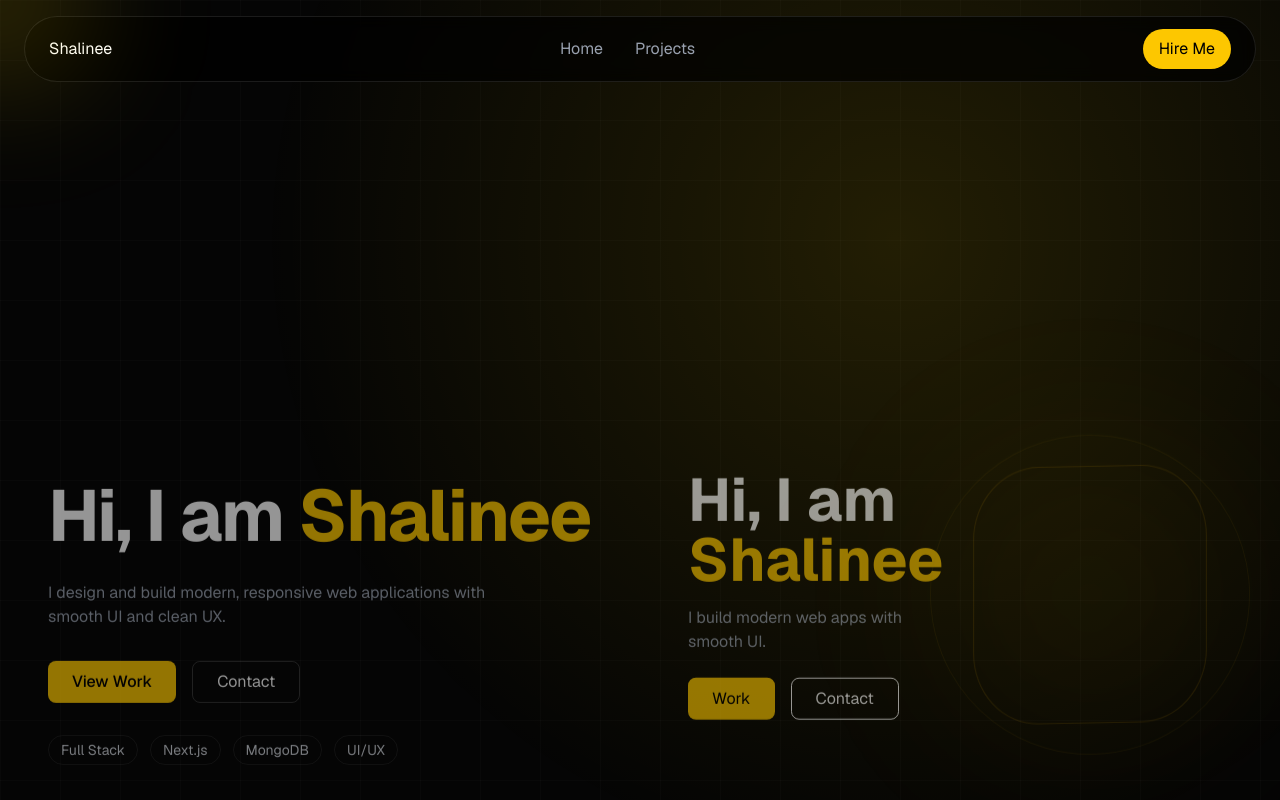
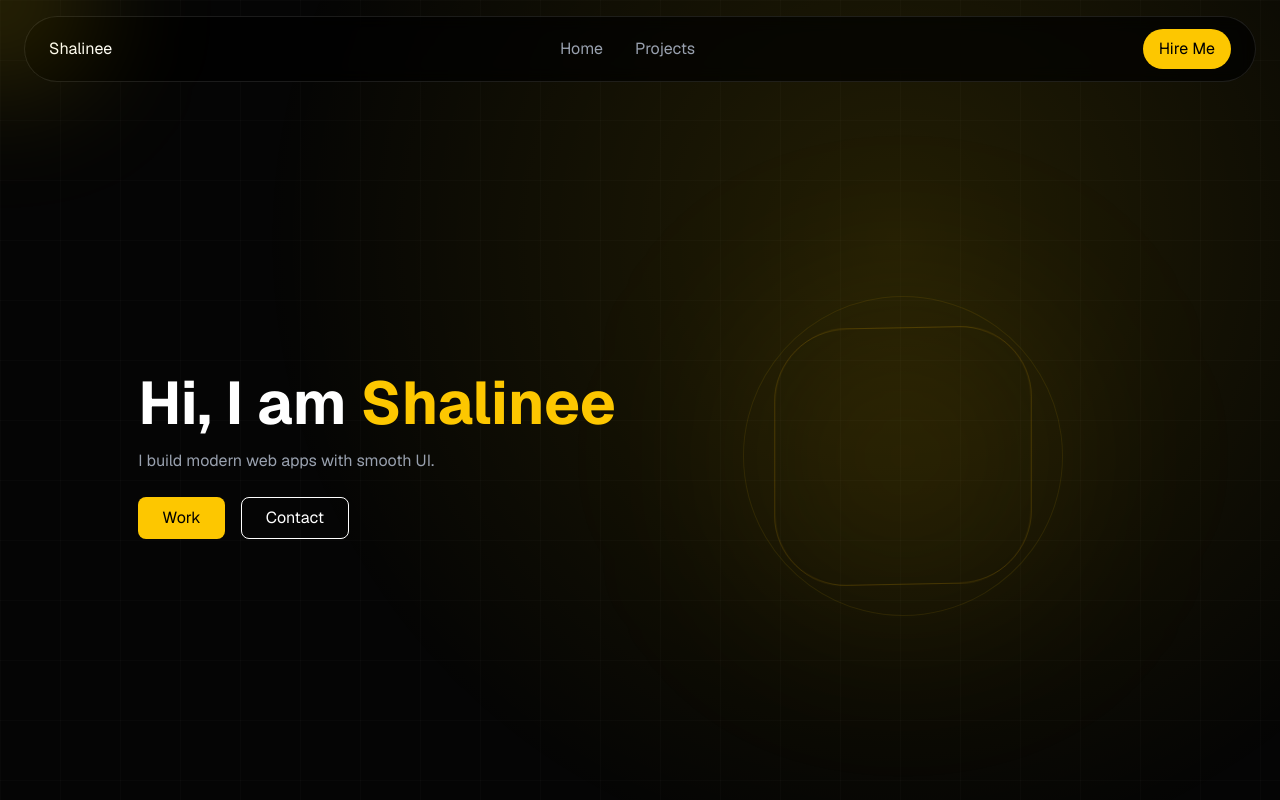
Before and after one commit to Shalineeeweeee/portfolio, a Next.js app: page / in a window 1280 px wide. Shown: the top 800 px of the page. Built offline with nearby package versions, Linux system fonts and the light colour scheme.

Commit message:
updating front page

```diff
--- a/app/layout.tsx
+++ b/app/layout.tsx
@@ -5,21 +5,34 @@ import CursorGlow from "./components/CursorGlow";
 import SmoothScroll from "./components/SmoothScroll";
 import Navbar from "./components/Navbar";
 
-const geist = Geist({ subsets: ["latin"], variable: "--font-geist-sans" });
+const geist = Geist({
+  subsets: ["latin"],
+  variable: "--font-geist-sans",
+});
 
-export default function RootLayout({ children }: { children: React.ReactNode }) {
+export default function RootLayout({
+  children,
+}: {
+  children: React.ReactNode;
+}) {
   return (
     <html lang="en" className={geist.variable}>
-      <body className="overflow-x-hidden">
+      <body className="bg-[#050505] text-white overflow-x-hidden">
 
+        {/* Cursor */}
         <CursorGlow />
 
+        {/* Smooth Scroll */}
         <SmoothScroll>
+
+          {/* Navbar */}
           <Navbar />
 
-          <main className="pt-24">
+          {/* Main Content */}
+          <main className="pt-24 relative">
             {children}
           </main>
+
         </SmoothScroll>
 
       </body>
--- a/app/page.tsx
+++ b/app/page.tsx
@@ -1,84 +1,21 @@
 "use client";
 
-import { motion } from "framer-motion";
-import SectionWrapper from "./components/SectionWrapper";
-import HeroVisual from "./components/Hero";
+import Hero from "./components/Hero";
 import ProjectsSection from "./components/ProjectsSection";
-import Parallax from "./components/Parallax";
 
 export default function Home() {
   return (
-    <main>
+    <>
 
       {/* HERO */}
-      <SectionWrapper id="home">
+      <Hero />
 
-        <div className="grid lg:grid-cols-2 gap-12 items-center">
-
-          {/* LEFT */}
-          <div>
-            <motion.h1
-              initial={{ opacity: 0, y: 40 }}
-              animate={{ opacity: 1, y: 0 }}
-              className="text-6xl md:text-7xl font-bold leading-tight tracking-tight"
-            >
-              Hi, I am{" "}
-              <span className="text-yellow-400">Shalinee</span>
-            </motion.h1>
-
-            <motion.p
-              initial={{ opacity: 0, y: 40 }}
-              animate={{ opacity: 1, y: 0 }}
-              transition={{ delay: 0.2 }}
-              className="mt-5 text-gray-400 max-w-md"
-            >
-              I design and build modern, responsive web applications with smooth UI and clean UX.
-            </motion.p>
-
-            {/* buttons */}
-            <motion.div
-              className="mt-8 flex gap-4"
-              initial={{ opacity: 0 }}
-              animate={{ opacity: 1 }}
-              transition={{ delay: 0.4 }}
-            >
-              <button className="bg-yellow-400 text-black px-6 py-2 rounded-lg font-medium">
-                View Work
-              </button>
-
-              <button className="border border-white/20 px-6 py-2 rounded-lg hover:bg-white/5">
-                Contact
-              </button>
-            </motion.div>
-
-            {/* skills */}
-            <div className="mt-8 flex flex-wrap gap-3 text-sm text-gray-300">
-              {["Full Stack", "Next.js", "MongoDB", "UI/UX"].map((skill) => (
-                <span
-                  key={skill}
-                  className="px-3 py-1 border border-white/10 rounded-full"
-                >
-                  {skill}
-                </span>
-              ))}
-            </div>
-          </div>
-
-          {/* RIGHT → parallax visual */}
-          <Parallax speed={60}>
-            <HeroVisual />
-          </Parallax>
-
-        </div>
-
-      </SectionWrapper>
-
-      {/* divider */}
+      {/* DIVIDER */}
       <div className="h-px bg-gradient-to-r from-transparent via-yellow-500/20 to-transparent" />
 
       {/* PROJECTS */}
       <ProjectsSection />
 
-    </main>
+    </>
   );
 }
```
